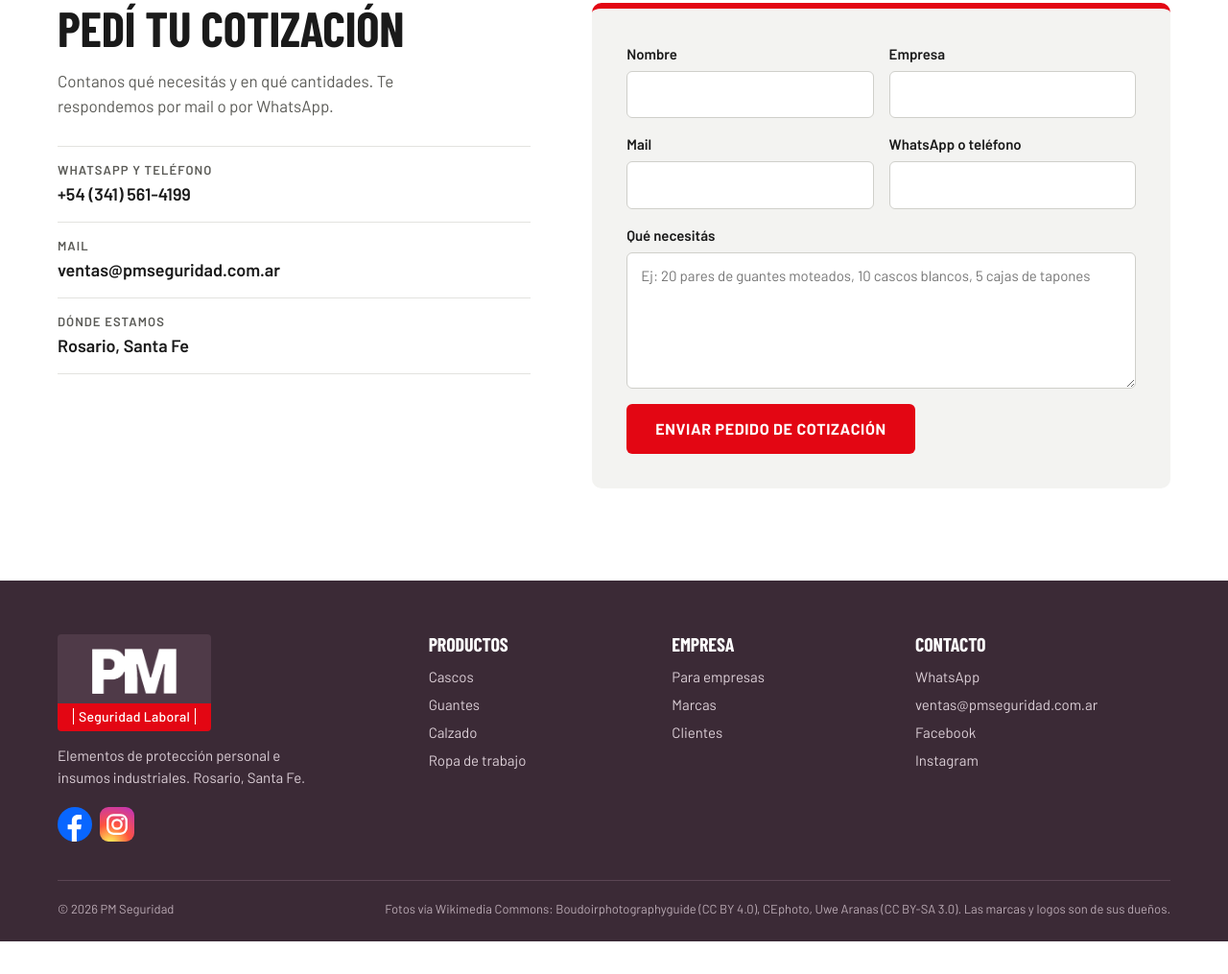
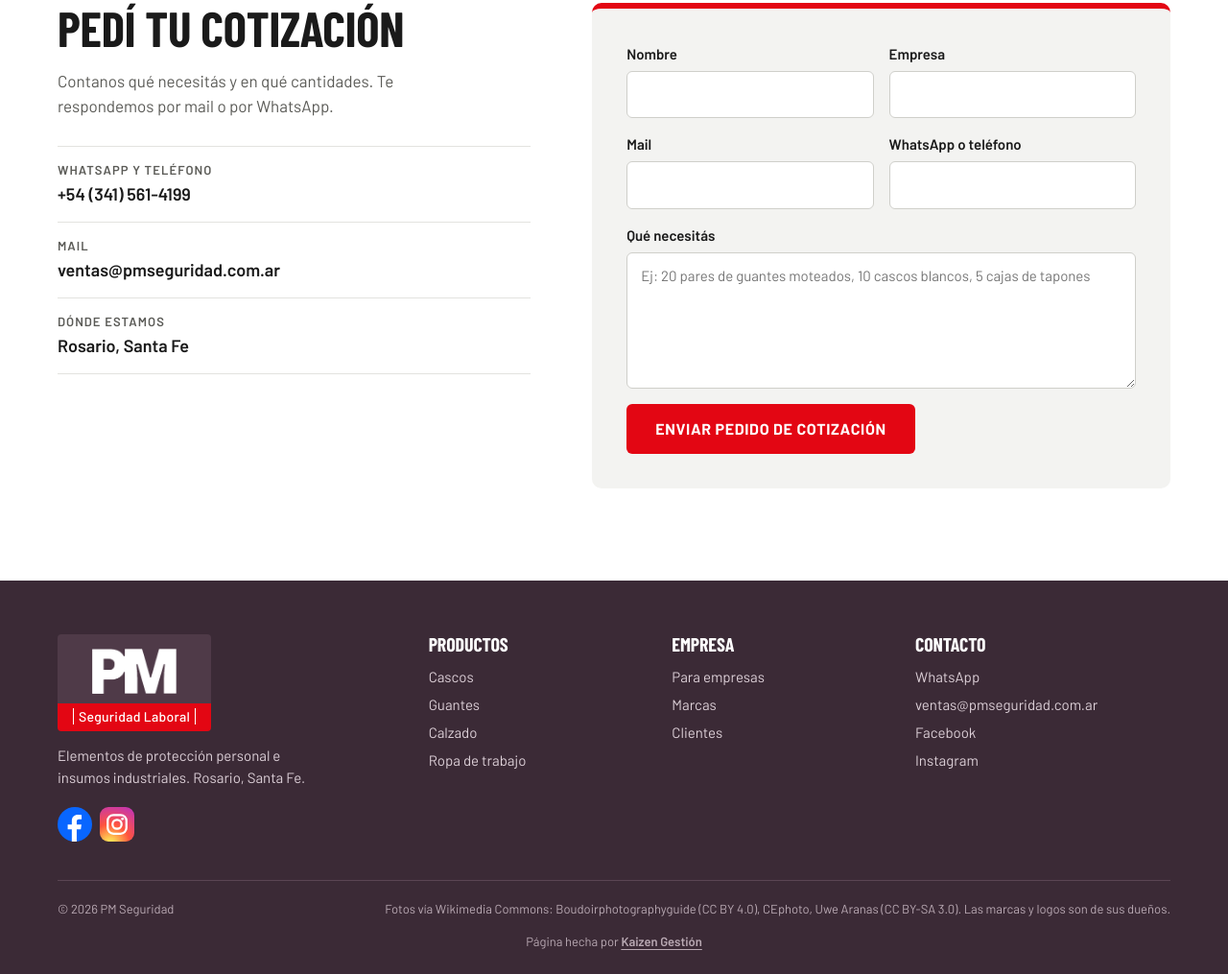
Before and after one commit to kaizengestion/pm-seguridad, a plain HTML site: page index.html in a window 1280 px wide. Shown: the part 4156-5171 px from the top of the page at 96% size. Before the commit the page ends 5137 px from the top, so only its background shows below. Drawn offline with nearby package versions, Linux system fonts and the light colour scheme; a web font is replaced by a local one.

Commit message:
Pie: crédito Página hecha por Kaizen Gestión con link
Co-Authored-By: Claude Opus 5.5 <noreply@anthropic.com>

```diff
--- a/index.html
+++ b/index.html
@@ -203,6 +203,7 @@
   <div class="wrap footer__legal">
     <span>&copy; 2026 PM Seguridad</span>
     <span>Fotos vía Wikimedia Commons: Boudoirphotographyguide (CC BY 4.0), CEphoto, Uwe Aranas (CC BY-SA 3.0). Las marcas y logos son de sus dueños.</span>
+    <span class="footer__kaizen">Página hecha por <a href="https://kaizengestion.com" target="_blank" rel="noopener">Kaizen Gestión</a></span>
   </div>
 </footer>
 
--- a/pm.css
+++ b/pm.css
@@ -262,3 +262,8 @@ ul { list-style: none; margin: 0; padding: 0; }
 .burger span:nth-child(1) { top: 15px; } .burger span:nth-child(2) { top: 21px; } .burger span:nth-child(3) { top: 27px; }
 .burger[aria-expanded="true"] span:nth-child(1) { transform: translateY(6px) rotate(45deg); }
 .burger[aria-expanded="true"] span:nth-child(3) { transform: translateY(-6px) rotate(-45deg); }
+
+/* Crédito Kaizen Gestión */
+.footer__kaizen { flex-basis: 100%; text-align: center; padding-top: 6px; }
+.footer__kaizen a { color: inherit; font-weight: 600; text-decoration: underline; text-underline-offset: 3px; }
+.footer__kaizen a:hover { opacity: .8; }
```
